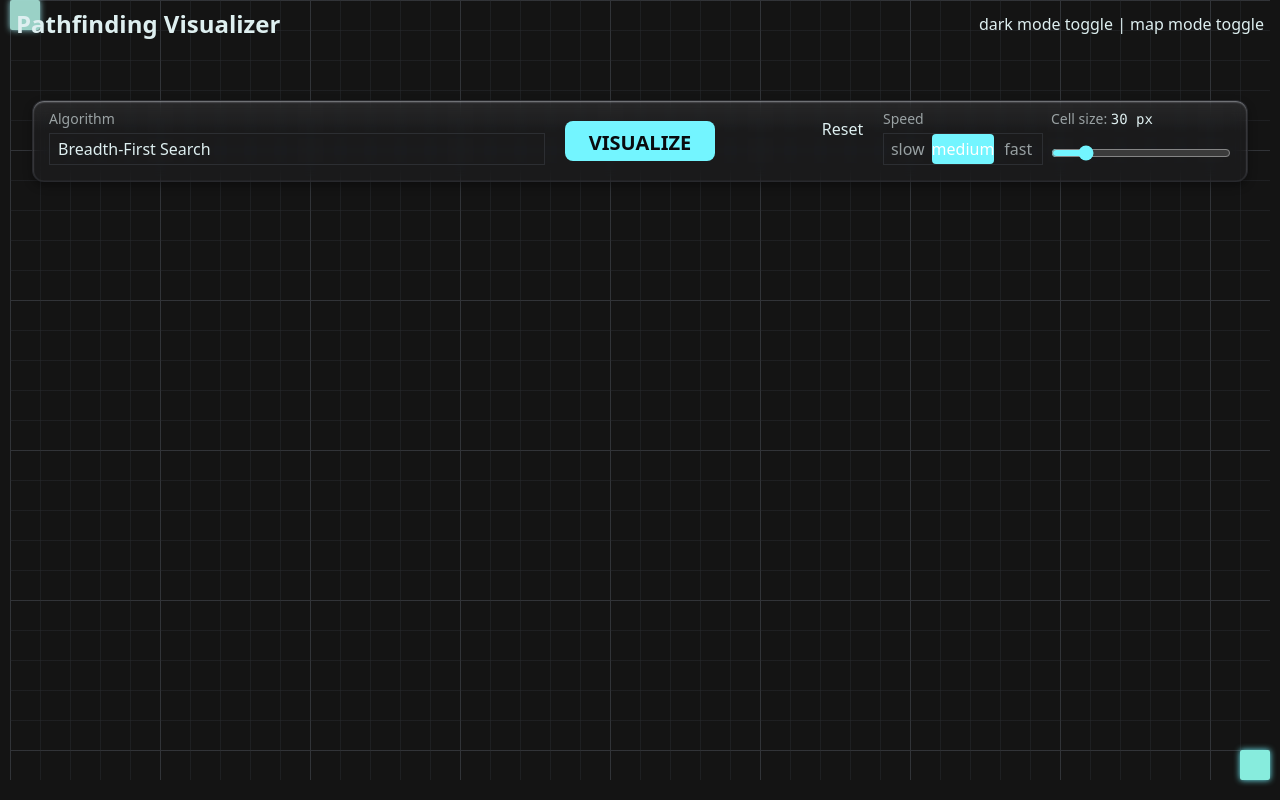
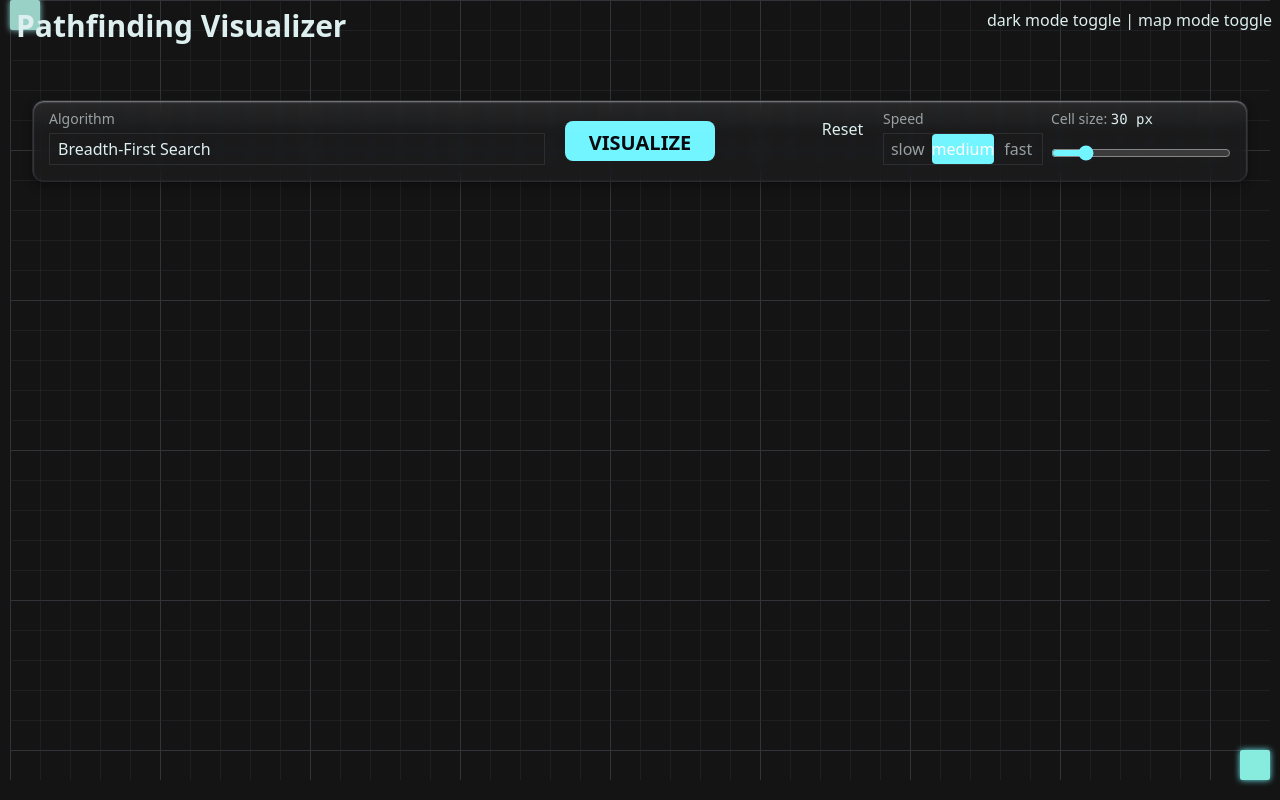
Before and after one commit to Willgxnzalez/pathfinder-visualizer, a React (Vite) app: page / in a window 1280 px wide. Built offline with nearby package versions, Linux system fonts and the light colour scheme.

Commit message:
reposition dark mode and map toggles in UI overlay

```diff
--- a/src/App.tsx
+++ b/src/App.tsx
@@ -165,8 +165,8 @@ export default function App() {
     return (
         <div className="w-screen h-screen text-text-main relative overflow-hidden bg-bg-1">
             <header className="w-full absolute left-0 top-0 flex justify-between items-center px-4 py-2 z-10 pointer-events-none">
-                <h1 className="text-2xl font-bold text-text-main">Pathfinding Visualizer</h1>
-                <div className="pointer-events-auto">dark mode toggle | map mode toggle</div>
+                <h1 className="text-3xl font-bold text-text-main">Pathfinding Visualizer</h1>
+
             </header>
 
             {/* Grid */}
@@ -174,6 +174,8 @@ export default function App() {
 
             {/* Floating UI*/}
             <div className={clsx(" transition-all duration-150", isDrawing ? "pointer-events-none opacity-60" : "pointer-events-auto")}>
+                <div className="absolute top-2 right-2">dark mode toggle | map mode toggle</div>
+
                 <ToolBar
                     mapMode={false}
                     animationState={animationState}
```
